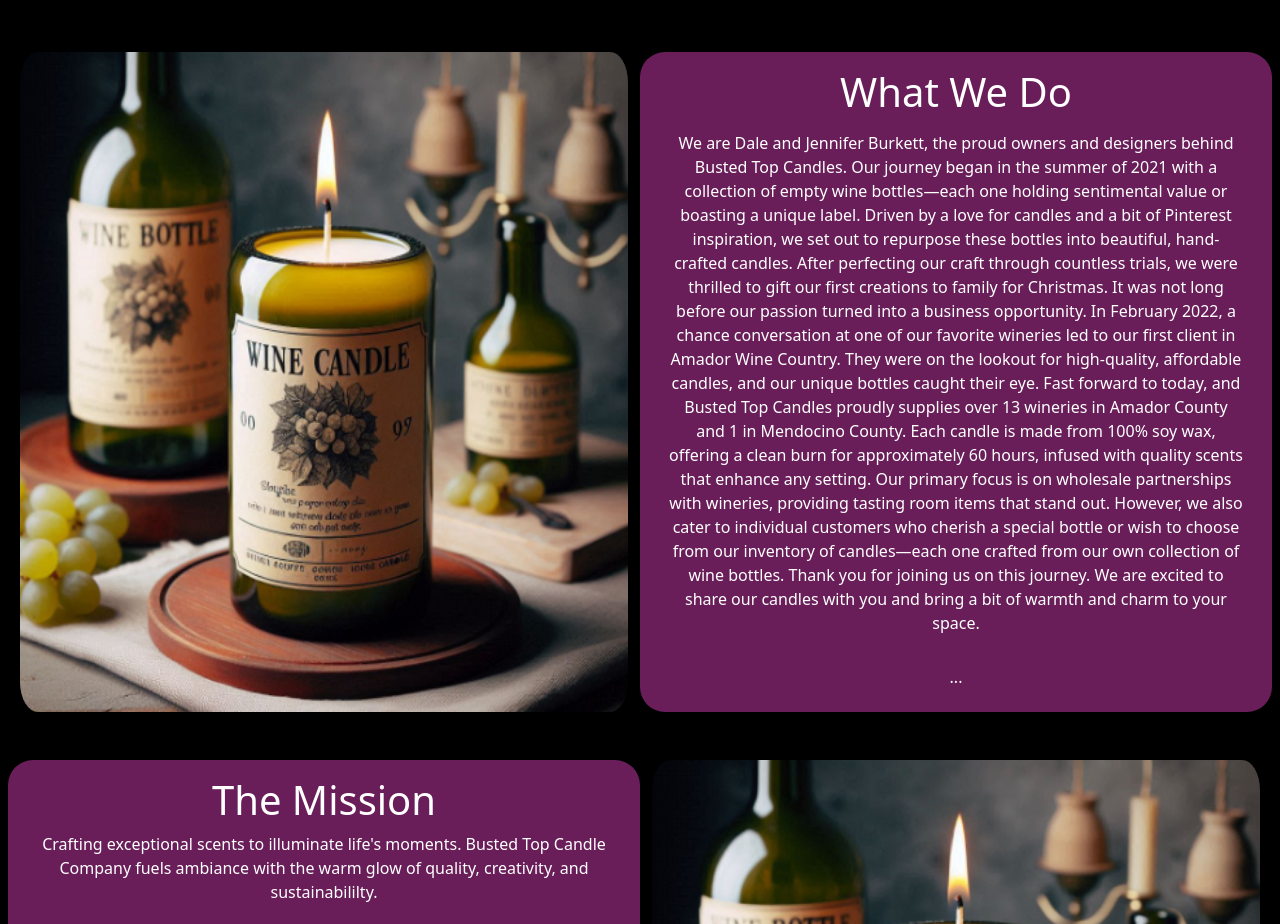
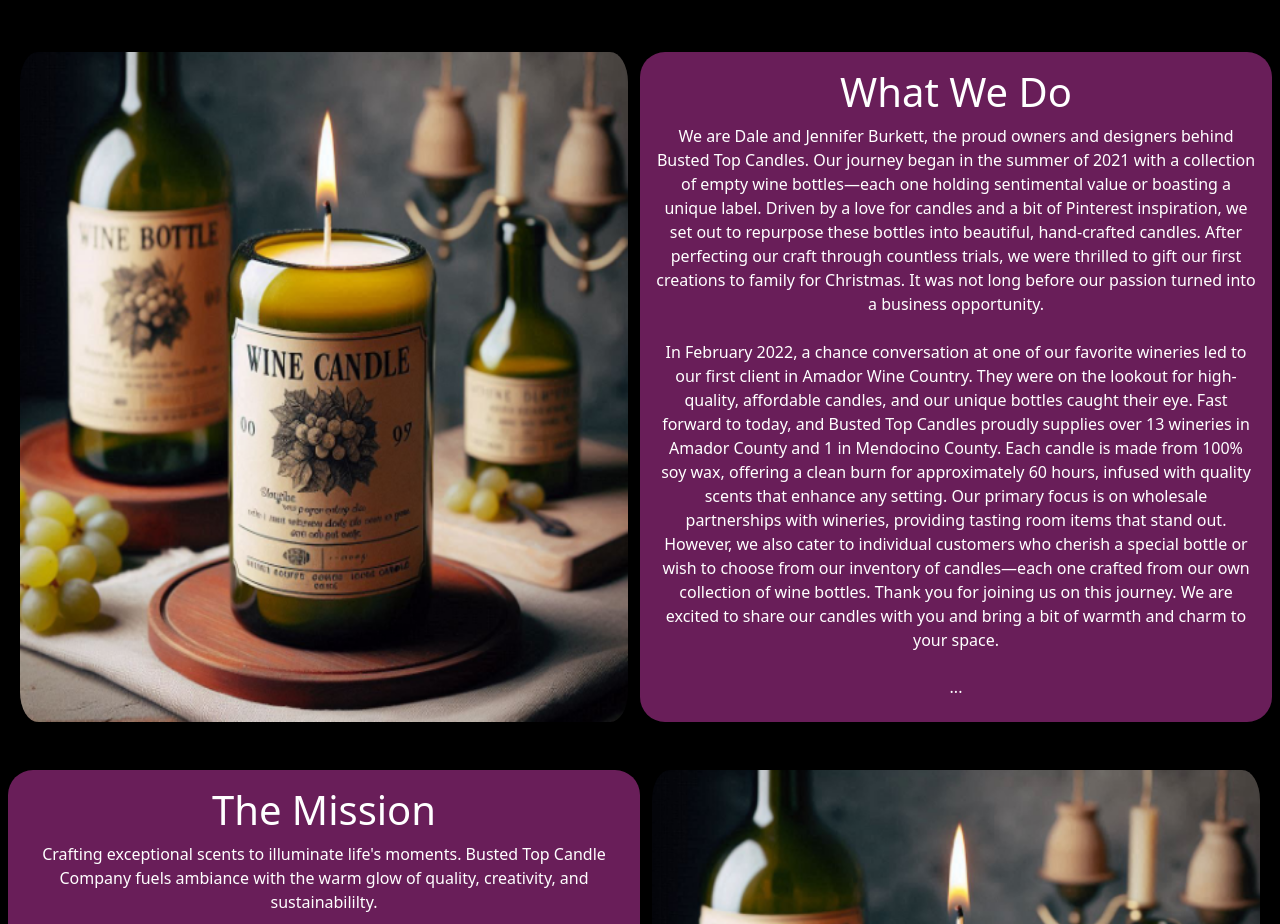
Before and after one commit to TrumanStephenson/Busted-Top-Candle-Company, a website: page index.html in a window 1280 px wide. Shown: the part 1040-1964 px from the top of the page. Drawn offline with nearby package versions, Linux system fonts and the light colour scheme; files whose address does not match are found by name.

Commit message:
save state

```diff
--- a/index.html
+++ b/index.html
@@ -20,12 +20,13 @@
                 <img class="img-fluid col-md-6 toggle-img-1" id="wine-candle-2" alt="wine-candle-2" src="assets/pictures/wine-candle-2.png">
                 <section class="about-us text-center p-3 mx-auto mb-0 text-center col-md-6 fs-6" id="about_us">
                     <h1>What We Do</h1>
-                    <p class="btn btn-white" data-bs-toggle="collapse" data-bs-target="#about_us p" aria-expanded="false" aria-controls="about_us p"> <!-- Try adding a scroll bar to this text. So it compresses the information. Maybe even an option for view more and it'll expand  -->
+                    <p data-bs-toggle="collapse" data-bs-target="#about_us p" aria-expanded="false" aria-controls="about_us p"> <!-- Try adding a scroll bar to this text. So it compresses the information. Maybe even an option for view more and it'll expand  -->
                         We are Dale and Jennifer Burkett, the proud owners and designers behind Busted Top Candles.
                         Our journey began in the summer of 2021 with a collection of empty wine bottles—each one holding sentimental value or boasting a unique label.
                         Driven by a love for candles and a bit of Pinterest inspiration, we set out to repurpose these bottles into beautiful, hand-crafted candles.
                         After perfecting our craft through countless trials, we were thrilled to gift our first creations to family for Christmas.
                         It was not long before our passion turned into a business opportunity.
+                        <br><br>
                         In February 2022, a chance conversation at one of our favorite wineries led to our first client in Amador Wine Country.
                         They were on the lookout for high-quality, affordable candles, and our unique bottles caught their eye.
                         Fast forward to today, and Busted Top Candles proudly supplies over 13 wineries in Amador County and 1 in Mendocino County.
```
